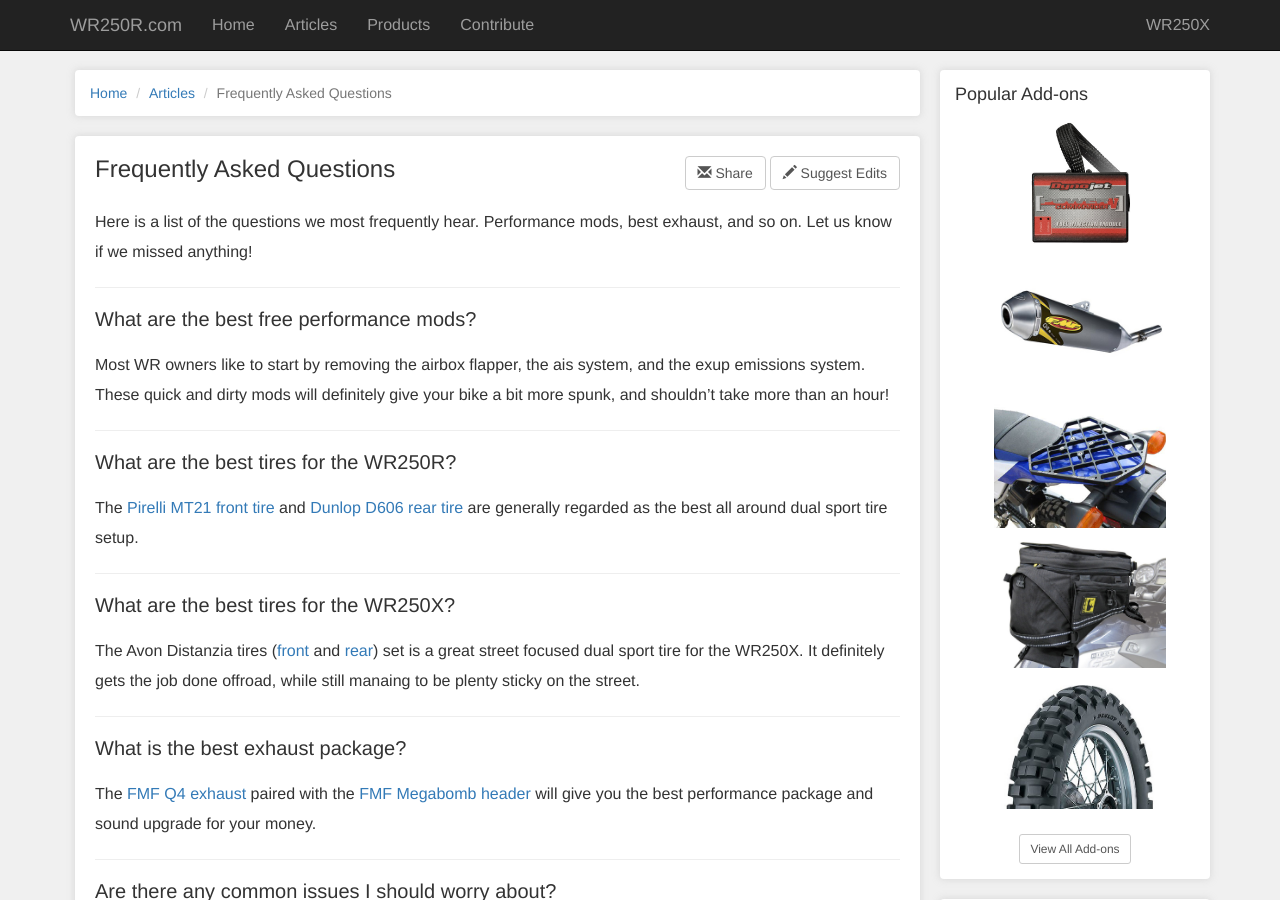
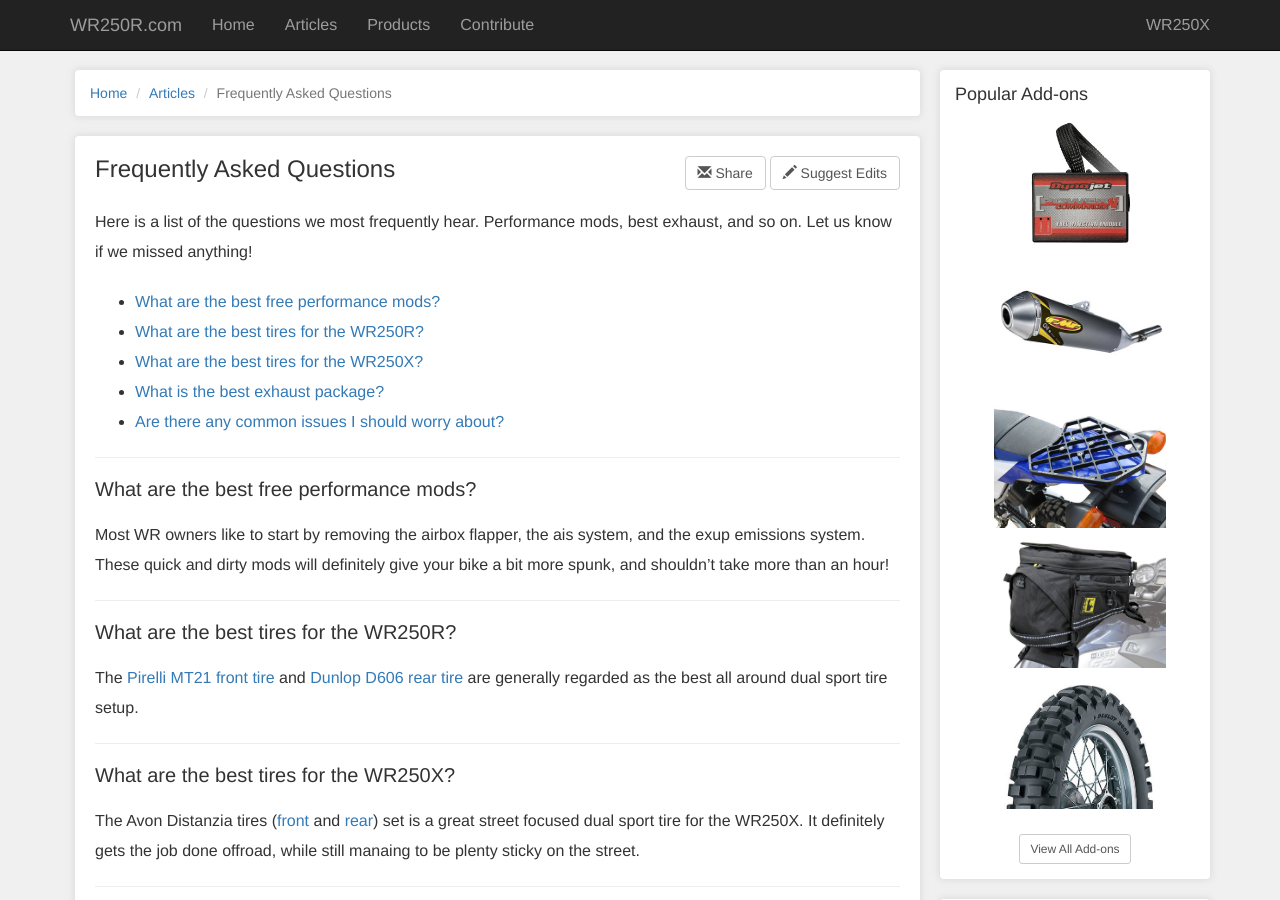
Before and after one commit to craig-davis/wr250r, a Jekyll site: the page built from _articles/frequently-asked-questions.md, in a window 1280 px wide and 900 px high. Built offline with Jekyll 4.4.1, drawn with Linux system fonts in a browser that asks for light colours.

Commit message:
faq links

```diff
--- a/_articles/frequently-asked-questions.md
+++ b/_articles/frequently-asked-questions.md
@@ -6,7 +6,16 @@
 
 Here is a list of the questions we most frequently hear. Performance mods, best exhaust, and so on. Let us know if we missed anything!
 
+- [What are the best free performance mods?](#faq1)
+- [What are the best tires for the WR250R?](#faq2)
+- [What are the best tires for the WR250X?](#faq3)
+- [What is the best exhaust package?](#faq4)
+- [Are there any common issues I should worry about?](#faq5)
+
+
 ---
+
+<a name='faq1'></a>
 
 ## What are the best free performance mods?
 
@@ -14,11 +23,15 @@
 
 ---
 
+<a name='faq2'></a>
+
 ## What are the best tires for the WR250R?
 
 The [Pirelli MT21 front tire](/products/tires/mt21-front.html) and [Dunlop D606 rear tire](/products/tires/d606-rear.html) are generally regarded as the best all around dual sport tire setup.
 
 ---
+
+<a name='faq3'></a>
 
 ## What are the best tires for the WR250X?
 
@@ -26,12 +39,16 @@
 
 ---
 
+<a name='faq4'></a>
+
 ## What is the best exhaust package?
 
 The [FMF Q4 exhaust](/products/exhaust/fmf-q4.html) paired with the [FMF Megabomb header](/products/exhaust/fmf-megabomb.html) will give you the best performance package and sound upgrade for your money.
 
 ---
 
+<a name='faq5'></a>
+
 ## Are there any common issues I should worry about?
 
 Not particularly. The 2008 model does have a known issue with the fuel pump, which you may need to replace at some point.
```
